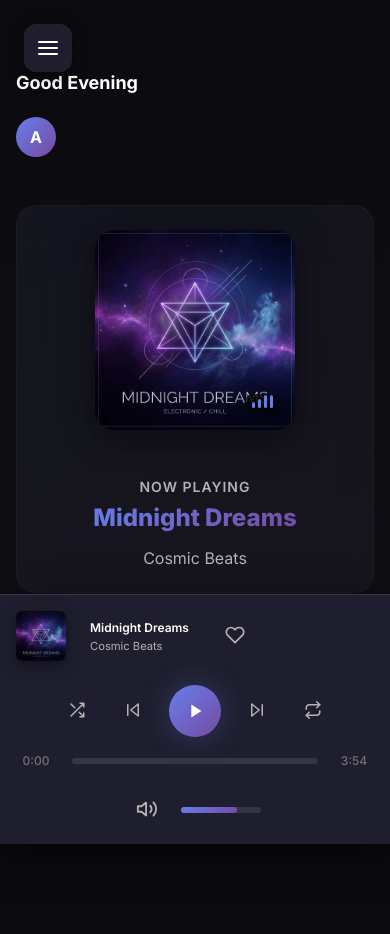
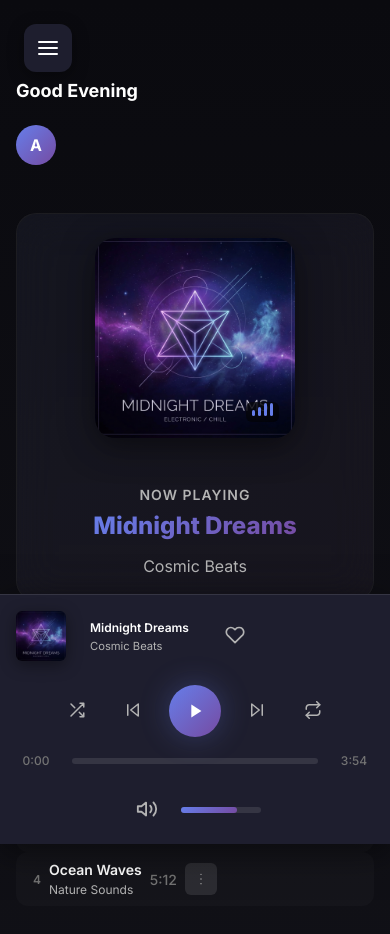
Before and after one commit to 0abhinavem/ash-player, a plain HTML site: page index.html in a window 390 px wide. Before the commit the page ends 844 px from the top, so only its background shows below. Drawn offline with Linux system fonts and the light colour scheme.

Commit message:
fix: Aggressive mobile scrolling fix with !important overrides - changed display to block, removed all height constraints

```diff
--- a/styles.css
+++ b/styles.css
@@ -929,6 +929,7 @@ body {
         z-index: 1000;
         transform: translateX(-100%);
         transition: transform var(--transition-base);
+        overflow-y: auto;
     }
 
     .sidebar.mobile-open {
@@ -939,54 +940,69 @@ body {
         display: block;
     }
 
-    /* CRITICAL: Enable scrolling on mobile */
+    /* ========================================
+       MOBILE SCROLLING FIX - CRITICAL!
+       Using !important to override any conflicts
+       ======================================== */
+
     html {
-        height: 100%;
-        overflow: auto;
+        height: auto !important;
+        min-height: 100% !important;
+        overflow-y: scroll !important;
+        overflow-x: hidden !important;
     }
 
     body {
-        height: 100%;
-        overflow: auto;
-        overflow-x: hidden;
-        -webkit-overflow-scrolling: touch;
-        overscroll-behavior: auto;
+        height: auto !important;
+        min-height: 100% !important;
+        overflow-y: scroll !important;
+        overflow-x: hidden !important;
+        -webkit-overflow-scrolling: touch !important;
+        position: relative !important;
     }
 
-    /* Change app container to column layout for mobile */
     .app-container {
-        flex-direction: column;
-        height: auto;
-        min-height: 100%;
-        overflow: visible;
-        padding-bottom: 180px;
-        /* Space for player bar */
+        display: block !important;
+        height: auto !important;
+        min-height: auto !important;
+        overflow: visible !important;
+        padding-bottom: 200px !important;
     }
 
-    /* Main content must be scrollable */
     .main-content {
-        width: 100%;
-        flex: 1;
-        height: auto;
-        min-height: auto;
-        overflow: visible;
-        padding: calc(var(--spacing-lg) + 48px) var(--spacing-md) var(--spacing-md);
-        padding-bottom: 50px;
+        display: block !important;
+        width: 100% !important;
+        height: auto !important;
+        min-height: auto !important;
+        max-height: none !important;
+        overflow: visible !important;
+        padding: 80px 16px 50px 16px !important;
     }
 
-    /* Hero section adjustments */
     .now-playing-hero {
-        flex-shrink: 0;
+        flex-direction: column;
+        align-items: center;
+        text-align: center;
+        padding: var(--spacing-md);
+        margin-bottom: 20px;
     }
 
-    /* Track section must not be cut off */
     .track-section {
-        flex-shrink: 0;
-        padding-bottom: 20px;
+        display: block !important;
+        overflow: visible !important;
+        padding-bottom: 30px !important;
     }
 
     .track-list {
-        overflow: visible;
+        display: block !important;
+        overflow: visible !important;
+    }
+
+    .track-item {
+        display: flex !important;
+        flex-wrap: wrap;
+        gap: 10px;
+        padding: 12px;
     }
 
     .header {
```
